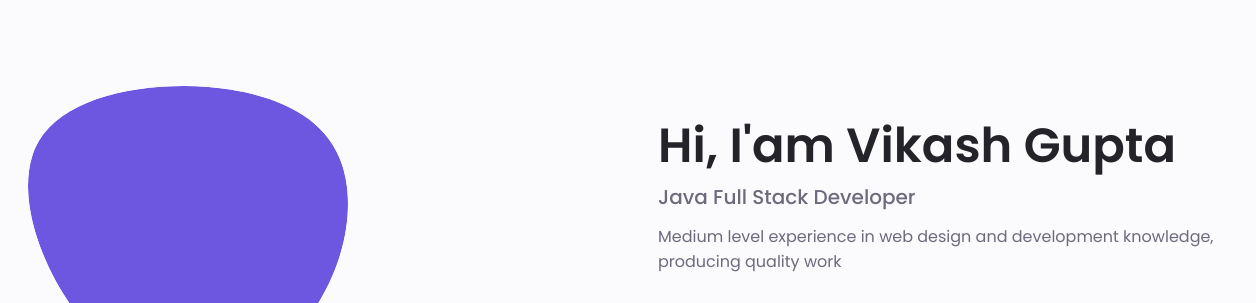
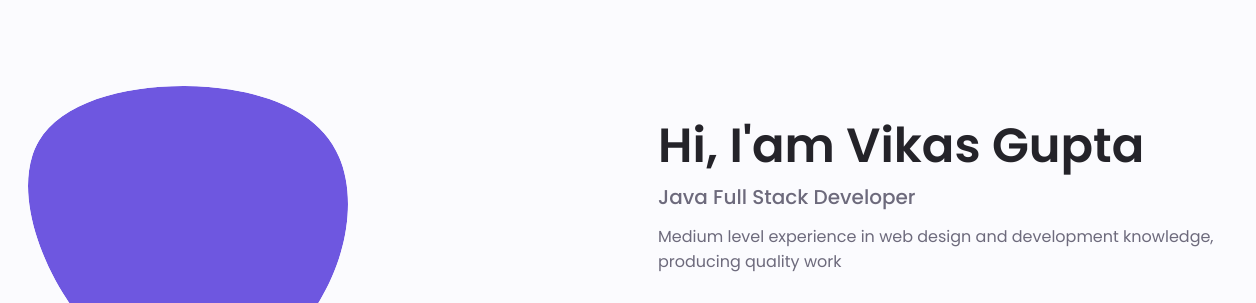
Before and after one commit to Epicvikas/Vikas-Portfolio, a plain HTML site: page index.html in a window 1280 px wide. Shown: the part 98-401 px from the top of the page, 24-1280 px from the left. Drawn offline with nearby package versions, Linux system fonts and the light colour scheme.

Commit message:
Update index.html

```diff
--- a/index.html
+++ b/index.html
@@ -111,7 +111,7 @@
                         </svg>
                     </div>
                     <div class="home__data">
-                        <h1 class="home__title">Hi, I'am Vikash Gupta</h1>
+                        <h1 class="home__title">Hi, I'am Vikas Gupta</h1>
                         <h3 class="home__subtitle">Java Full Stack Developer</h3>
                         <p class="home__description">Medium level experience in web design and development
                             knowledge,
```
